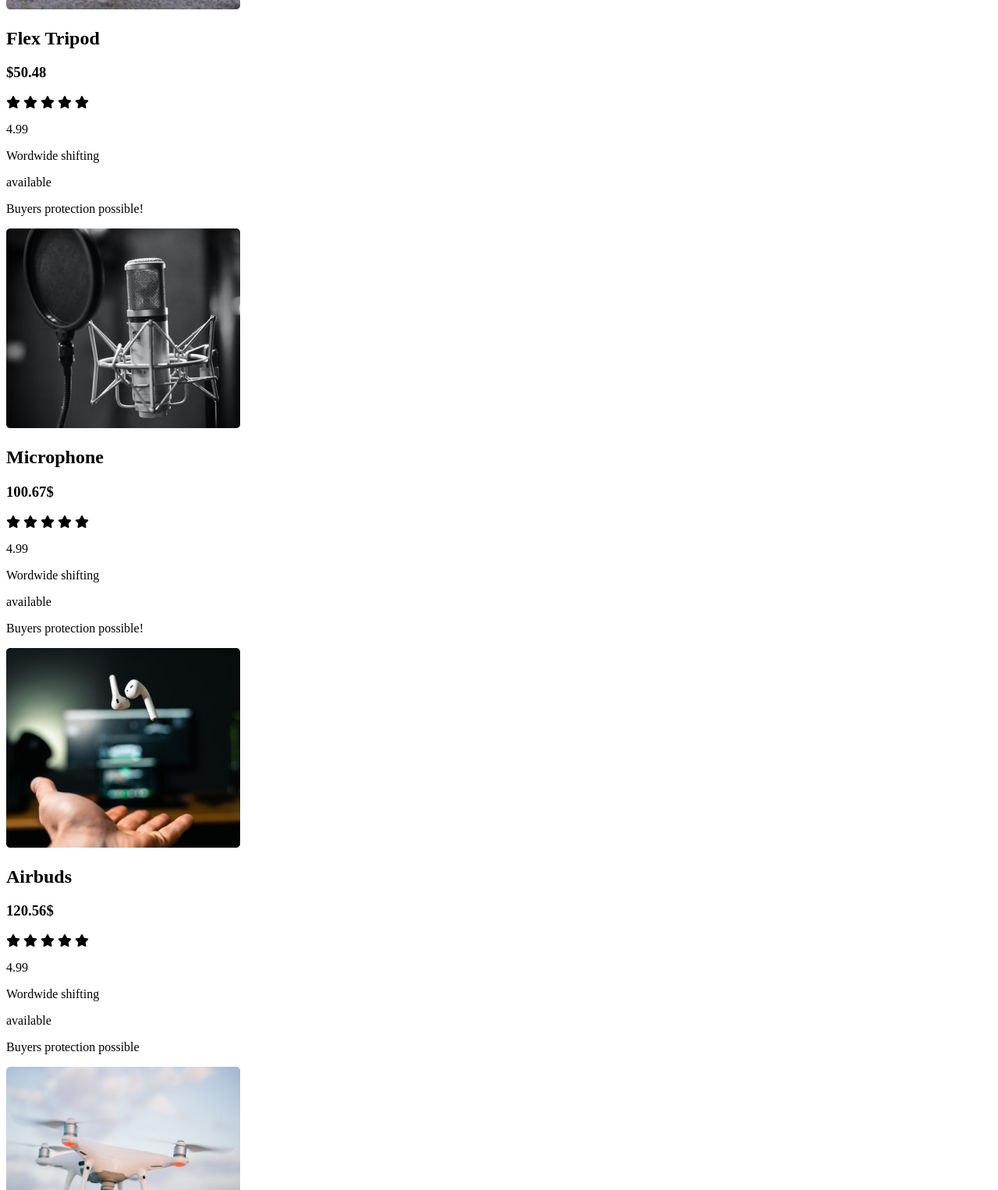
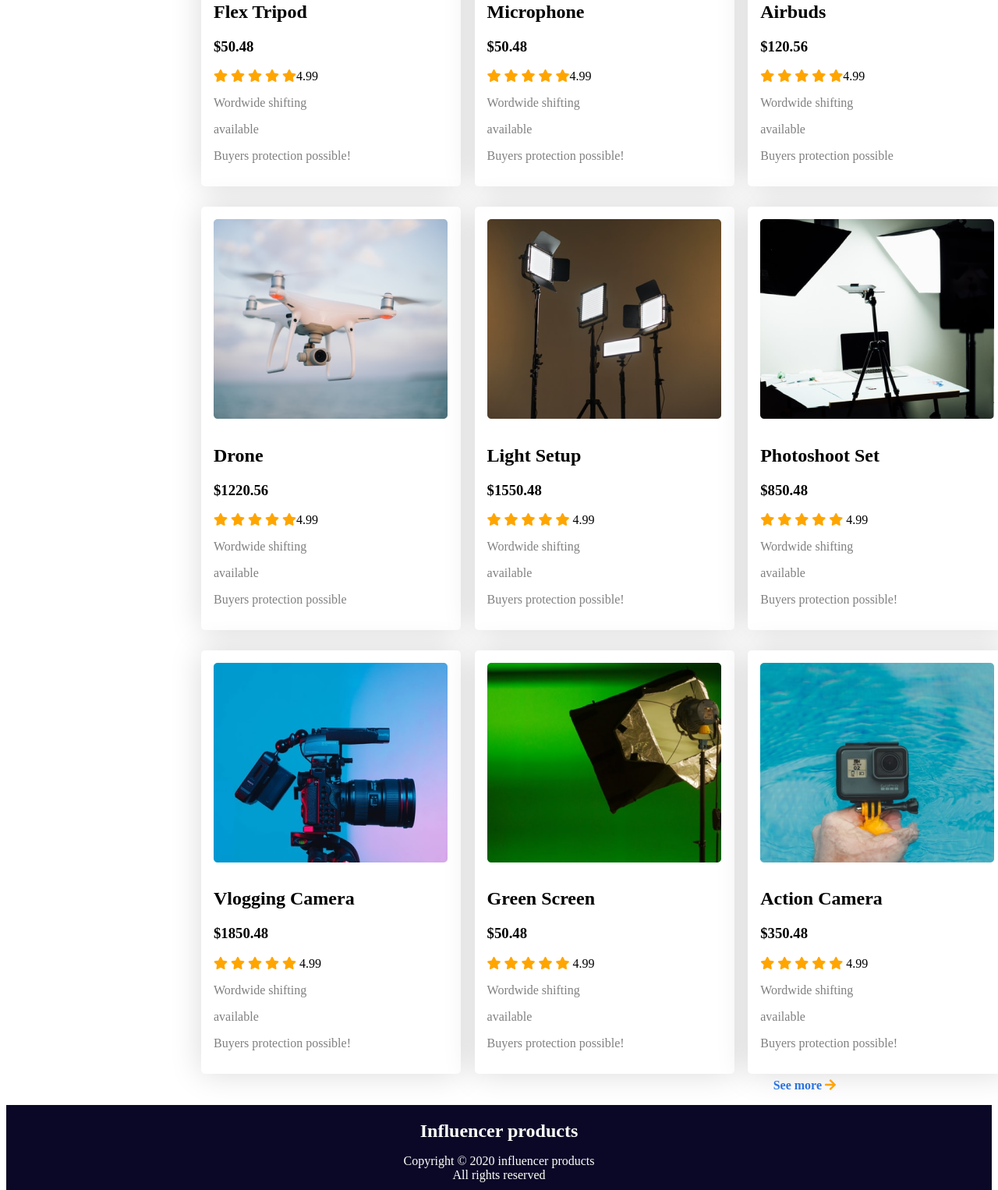
Before and after one commit to tasnia07tbtm/2nd-assignment, a plain HTML site: page index.html in a window 1280 px wide. Shown: the part 910-2436 px from the top of the page at 78% size. Drawn offline with Linux system fonts and the light colour scheme.

Commit message:
all done

```diff
--- a/index.html
+++ b/index.html
@@ -5,229 +5,195 @@
     <meta http-equiv="X-UA-Compatible" content="IE=edge">
     <meta name="viewport" content="width=device-width, initial-scale=1.0">
     <title>infulencer-gear-main</title>
-    <!-- font awesome -->
-    <script src="https://kit.fontawesome.com/e7b3d456c5.js" crossorigin="anonymous"></script>
+    <link rel="preconnect" href="https://fonts.googleapis.com">
+    <link rel="preconnect" href="https://fonts.gstatic.com" crossorigin>
+    <link href="https://fonts.googleapis.com/css2?family=Poppins&display=swap" rel="stylesheet">
     <!-- stylesheet -->
     <link rel="stylesheet" href="styles.css">
+    <link rel="stylesheet" href="https://use.fontawesome.com/releases/v5.15.4/css/all.css" integrity="sha384-DyZ88mC6Up2uqS4h/KRgHuoeGwBcD4Ng9SiP4dIRy0EXTlnuz47vAwmeGwVChigm" crossorigin="anonymous">
+
 </head>
 <body>
     <section class="influencer">
+        <h2 class="left">Influencer products</h2>
 
             <div class="half">
             <h1>Start your Journey as </h1>
             <h1>A Influencer</h1>
             <p>“Nothing influences people more than a recommendation from a trusted friend. A trusted referral influences people more than the best broadcast message.” ~ Mark Zuckerberg</p>
+            <a href="">Prebook now <i class="fas fa-arrow-right"></i></a>
         </div>
 <div class="half">
     <img src="main-camera.png" alt="">
 </div>
     </section>
-    <!-- collections -->
-    <h2 class="center">Popular Collection</h2>
-    <section class="container">
-        <div class="products">
-            <div class="">
+    <section class="collection">
+        <h1 class="center">Popular Collections</h1>
+        <div class="grid-container">
+    <div
+     class="grid-item">
     <img src="tripod.png" alt="">
-            </div>
-            <div>
+     <div class="details">
         <h2>Flex Tripod</h2>
                      <h3>$50.48</h3>
-                             <div class="info">
-                             <div class="star">
 
     <i class="fas fa-star"></i>
     <i class="fas fa-star"></i>
     <i class="fas fa-star"></i>
     <i class="fas fa-star"></i>
-    <i class="fas fa-star"></i><p>4.99</p>
-    <div>
+    <i class="fas fa-star"></i>4.99
     <p>Wordwide shifting</p>
     <p>available</p>
     <p>Buyers protection possible! </p>
-    </div>
-</div>
-
-    <div class="products">
-        <div class="">
+    </div></div>
+    <div class="grid-item">
         <img src="mic.png" alt="">
-        </div>
-        <div>
+    <div class="details">
         <h2>Microphone</h2>
-                         <h3>100.67$</h3>
-                         <div class="info">
-                         <div class="star">
+                     <h3>$50.48</h3>
 
     <i class="fas fa-star"></i>
     <i class="fas fa-star"></i>
     <i class="fas fa-star"></i>
     <i class="fas fa-star"></i>
-<i class="fas fa-star"></i><p>4.99</p>
-<div>
+    <i class="fas fa-star"></i>4.99
     <p>Wordwide shifting</p>
     <p>available</p>
+    <p>Buyers protection possible! </p>
+    </div></div>
+    <div class="grid-item"><img src="airpod.png" alt="">
+        <div class="details">
+            <h2>Airbuds</h2>
+                         <h3>$120.56</h3>
 
-    <p>Buyers protection possible! </p>
-</div>
-
-</div>
-    <div class="products">
-    <div class="">
-        <img src="airpod.png" alt="">
-    </div>
-    <div>
-        <h2>Airbuds</h2>
-                     <h3>120.56$</h3>
-                     <div class="info">
-                     <div class="star">
 
     <i class="fas fa-star"></i>
     <i class="fas fa-star"></i>
     <i class="fas fa-star"></i>
     <i class="fas fa-star"></i>
-<i class="fas fa-star"></i><p>4.99</p>
-
-</div>
-<div>
+    <i class="fas fa-star"></i>4.99
     <p>Wordwide shifting</p>
         <p>available</p>
 
      <p> Buyers protection possible</p>
- </div>
- </div>
- <div class="products">
-    <div class="">
-        <img src="drone.png" alt="">
-    </div>
-    <div>
+     </div></div>
+    <div class="grid-item"><img src="drone.png" alt=""><div class="details">
         <h2>Drone</h2>
-                     <h3>$950.38</h3>
-                     <div class="info">
-                     <div class="star">
+                     <h3>$1220.56</h3>
+
+
+
+<i class="fas fa-star"></i>
+<i class="fas fa-star"></i>
+<i class="fas fa-star"></i>
+<i class="fas fa-star"></i>
+<i class="fas fa-star"></i>4.99
+<p>Wordwide shifting</p>
+    <p>available</p>
+
+ <p> Buyers protection possible</p>
+ </div></div>
+    <div class="grid-item"><img src="lights.png" alt=""><div class="details">
+        <h2>Light Setup</h2>
+                     <h3>$1550.48</h3>
+
 
     <i class="fas fa-star"></i>
     <i class="fas fa-star"></i>
     <i class="fas fa-star"></i>
     <i class="fas fa-star"></i>
     <i class="fas fa-star"></i>
-<p>4.99</p>
-    <div>
+    4.99
     <p>Wordwide shifting</p>
         <p>available</p>
 
-      <p>Buyers protection possible! </p>
-    </div>
-</div>    <div class="products">
-    <div class="">
-        <img src="lights.png" alt="">
-    </div>
-    <div>
-        <h2>Light Setup</h2>
-                     <h3>$1550.48</h3>
-                     <div class="info">
-                     <div class="star">
+      <p>  Buyers protection possible! </p>
+    </div></div>
+    <div class="grid-item"><img src="setup.png" alt=""><div class="details">
+        <h2>Photoshoot Set</h2>
+                     <h3>$850.48</h3>
+
 
     <i class="fas fa-star"></i>
     <i class="fas fa-star"></i>
     <i class="fas fa-star"></i>
     <i class="fas fa-star"></i>
     <i class="fas fa-star"></i>
-<p>4.99</p>
-    <div>
+    4.99
     <p>Wordwide shifting</p>
         <p>available</p>
 
       <p>  Buyers protection possible! </p>
-    </div>
-</div>    <div class="products">
-    <div class="">
-        <img src="setup.png" alt="">
-    </div>
-    <div>
-        <h2>Photoshoot Set</h2>
-                     <h3>$850.48</h3>
-                     <div class="info">
-                     <div class="star">
+    </div></div>
+    <div class="grid-item"><img src="camera.png" alt=""><div class="details">
+        <h2>Vlogging Camera</h2>
+                     <h3>$1850.48</h3>
+
 
     <i class="fas fa-star"></i>
     <i class="fas fa-star"></i>
     <i class="fas fa-star"></i>
     <i class="fas fa-star"></i>
     <i class="fas fa-star"></i>
-<p>4.99</p>
-    <div>
+    4.99
     <p>Wordwide shifting</p>
-        <p>available</p>
+       <p> available</p>
 
       <p>  Buyers protection possible! </p>
-    </div>
-</div>    <div class="products">
-    <div class="">
-        <img src="camera.png" alt="">
-    </div>
-    <div>
-        <h2>Vlogging Camera</h2>
-                     <h3>$1850.48</h3>
-                     <div class="info">
-                     <div class="star">
+    </div></div>
+    <div class="grid-item"><img src="single-light.png" alt=""><div class="details">
+        <h2>Green Screen </h2>
+                     <h3>$50.48</h3>
+
 
     <i class="fas fa-star"></i>
     <i class="fas fa-star"></i>
     <i class="fas fa-star"></i>
     <i class="fas fa-star"></i>
     <i class="fas fa-star"></i>
-<p>4.99</p>
-    <div>
+    4.99
     <p>Wordwide shifting</p>
-       <p> available</p>
+        <p>available</p>
 
       <p>  Buyers protection possible! </p>
-    </div>
-</div>    <div class="products">
-    <div class="">
-        <img src="single-light.png" alt="">
-    </div>
-    <div>
-        <h2>Green Screen </h2>
-                     <h3>$50.48</h3>
-                     <div class="info">
-                     <div class="star">
+    </div></div>
+    <div class="grid-item"><img src="action.png" alt=""><div class="details">
+        <h2>Action Camera</h2>
+                     <h3>$350.48</h3>
+
 
     <i class="fas fa-star"></i>
     <i class="fas fa-star"></i>
     <i class="fas fa-star"></i>
     <i class="fas fa-star"></i>
     <i class="fas fa-star"></i>
-<p>4.99</p>
-    <div>
-    <p>Wordwide shifting</p>
-        <p>available</p>
-
-      <p>  Buyers protection possible! </p>
-    </div>
-</div>    <div class="products">
-    <div class="">
-        <img src="action.png" alt="">
-    </div>
-    <div>
-        <h2>Action Camera</h2>
-                     <h3>$350.48</h3>
-                     <div class="info">
-                     <div class="star">
-
-<i class="fas fa-star"></i>
-<i class="fas fa-star"></i>
-<i class="fas fa-star"></i>
-<i class="fas fa-star"></i>
-<i class="fas fa-star"></i>
-<p>4.99</p>
-    <div>
+    4.99
     <p>Wordwide shifting</p>
         <p>available</p>
 
         <p>Buyers protection possible! </p>
+    </div></div>
 </div>
-</div>    </div>
+<a href="">See more <i class="fas fa-arrow-right"></i></a>
+</section>
+    <!-- footer section start  -->
+    <footer>
+        <div class="footer">
+            <div class="footer-info">
+                <h2>Influencer products</h2>
+                <p>Copyright &copy; 2020 influencer products <br>All rights reserved </p>
             </div>
-    </section>
+            <div class="footer-social">
+                <div class="social"><i class="fab fa-instagram-square"></i></div>
+                <div class="social"><i class="fab fa-facebook"></i></div>
+                <div class="social"><i class="fab fa-twitter"></i></div>
+                <div class="social"><i class="fab fa-youtube"></i></div>
+            </div>
+
+        </div>
+    </footer>
+    <!-- footer section End  -->
+
+
 </body>
 </html>
--- a/styles.css
+++ b/styles.css
@@ -1,10 +1,19 @@
+.body{
+
+    font-family: 'Poppins', sans-serif;
+    margin: 0%;
+}
 .influencer{
     display: flex;
     margin-bottom: 150px;
 }
+.left{
+    text-align:right;
+}
 .half{
     width:50%;
-    padding-left: 2%;
+    padding-left: 1%;
+    margin-top:3% ;
 }
 .half img{
     width: 80%;
@@ -15,6 +24,106 @@
 .half p{
     font-size: 20px;
 }
+ .half a {
+    display: inline-block;
+    text-decoration: none;
+    font-weight: 500;
+    color: white;
+    background-color: rgb(224, 44, 109);
+    padding: 8px 15px;
+    border-radius: 20px;
+    transition: 0.3s;
+  }
+  .half  a:hover {
+    background-color: linear-gradient(rgb(102, 0, 128));
+    padding: 10px 17px;
+  }
+  .half  img {
+    width: 70%;
+    margin-left: 25%;
+    transition: 0.5s;
+  }
+  .half  img:hover {
+    transform: scale(1.3, 1.3);
+  }
 .center{
     text-align: center;
 }
+.grid-container{
+    display: inline-grid;
+    grid-template-columns: repeat(3,1fr);
+    grid-template-rows: repeat(3,1fr);
+    grid-gap: 20px;
+    grid-column-gap: 30px;
+    margin-left: 250px;
+    margin-right: 10px;
+    justify-content: center;
+}
+ .grid-container .grid-item{
+
+width: 320.60px;
+height: 530px;
+padding: 2%;
+margin-bottom: 6px;
+background: #FFFFFF;
+box-shadow: 0px 0px 40px rgba(0, 0, 0, 0.15);
+border-radius: 5px;}
+
+.fas{
+    color:orange;
+}
+.grid-item img{
+    margin: 3%;
+}
+.details p{
+color: grey;
+font-weight: 500;
+}
+.details h2 h3{
+    color: black;
+
+}
+.details{
+    padding-left: 3%;
+}
+.collection  a {
+    text-decoration: none;
+    font-weight: 600;
+    color: rgb(44, 116, 224);
+    display: block;
+    text-align: right;
+    margin-right: 200px;
+  }
+
+ /*-------------------------
+  footer section style start
+   ------------------------*/
+   footer {
+    background-color: rgb(10, 8, 38);
+    margin-top: 1em;
+  }
+
+  .footer {
+    color: white;
+    display: flex;
+    flex-direction: column;
+    align-items: center;
+    text-align: center;
+  }
+
+  .footer-info > h2 {
+    margin-bottom: 0%;
+  }
+
+  .footer-social {
+    display: flex;
+    justify-content: center;
+    padding-bottom: 2em;
+  }
+
+  .footer-social > .social {
+    margin-left: 1em;
+  }
+  /*---------------------
+   footer section style End
+     ------------------------*/
```
Also changed, not shown: 1 other file. Lines whose indentation alone changed are shown as unchanged.
